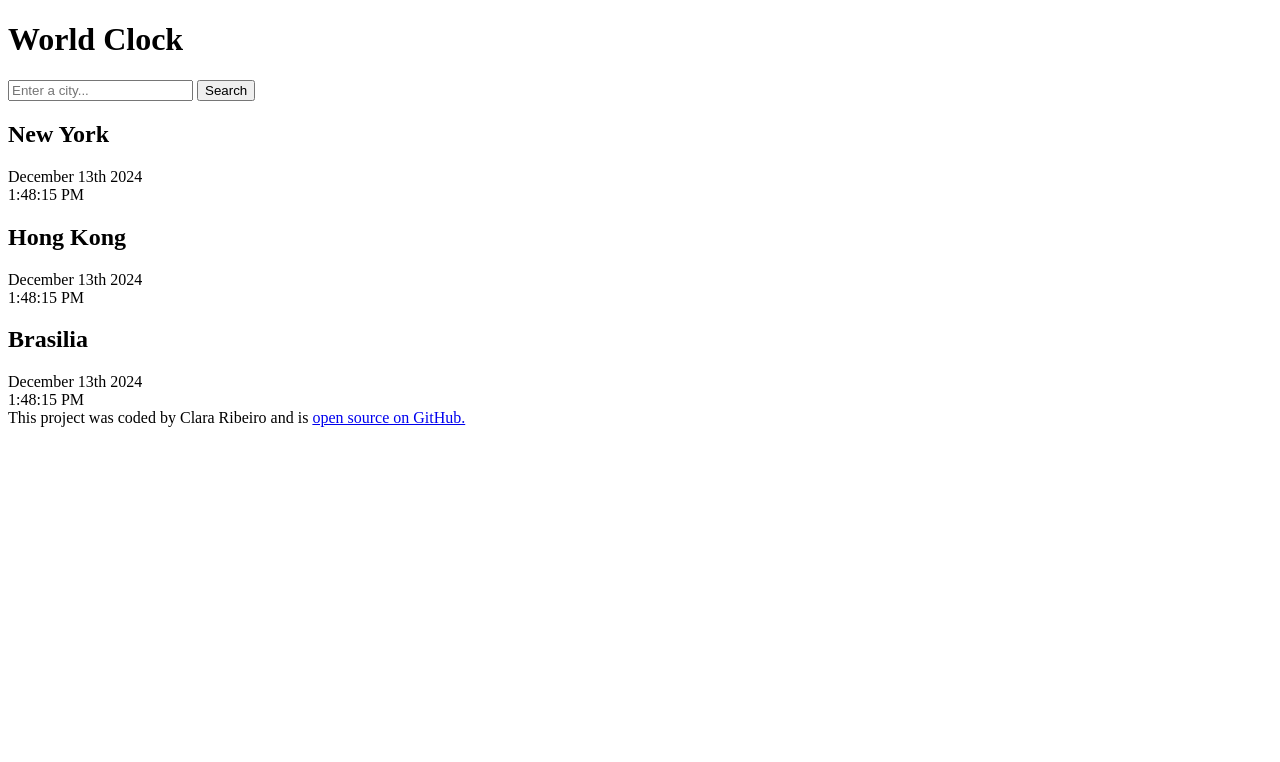
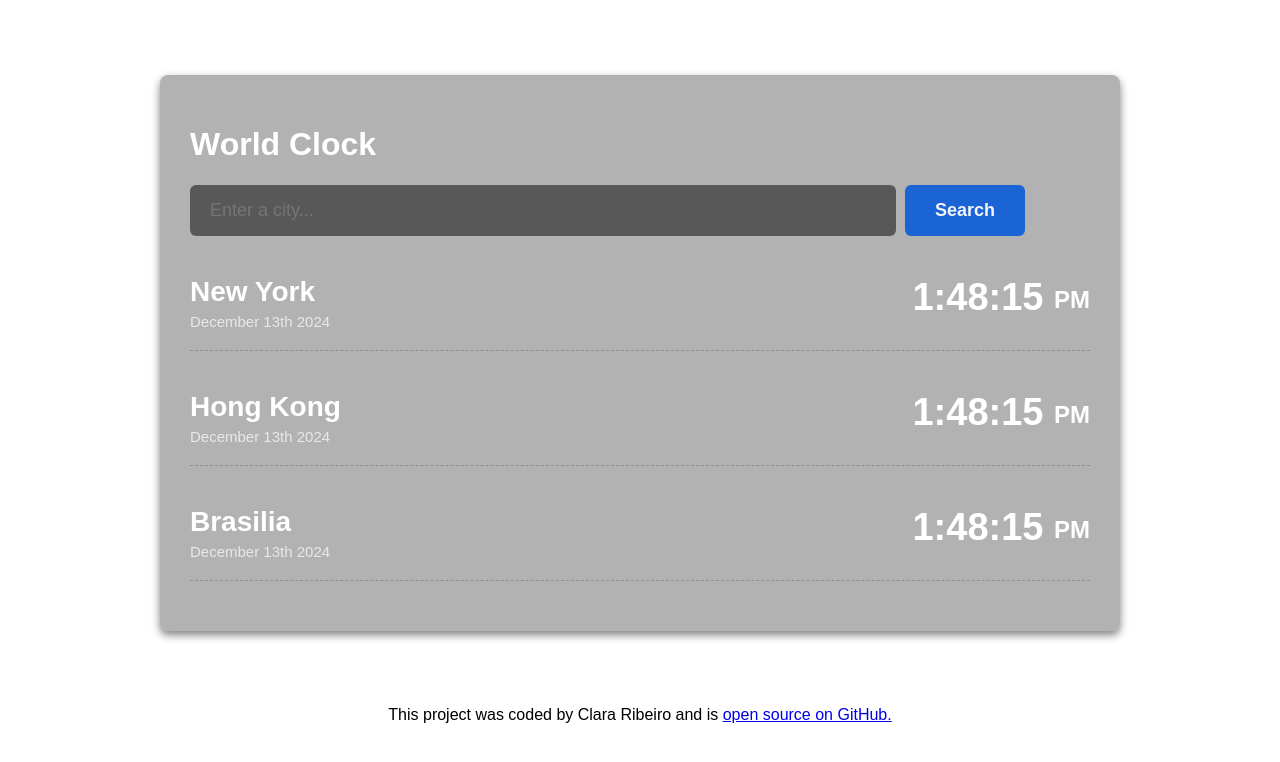
Before and after one commit to ribeiroclara/world-clock, a plain HTML site: page index.html in a window 1280 px wide. Drawn offline with Linux system fonts and the light colour scheme.

Commit message:
added basic css

```diff
--- a/index.html
+++ b/index.html
@@ -13,20 +13,27 @@
         <input type="search" placeholder="Enter a city..." required id="search-form-input" class="search-form-input" />
         <input type="submit" value="Search" class="search-form-button" />
     </form>
+
     <div class="city">
-        <h2>New York</h2>
-        <div class="date">December 13th 2024</div>
-        <div class="time">1:48:15 PM</div>
+    <div>
+      <h2>New York</h2>
+      <div class="date">December 13th 2024</div>
     </div>
-     <div class="city">
+      <div class="time">1:48:15 <small>PM</small></div>
+    </div>
+    <div class="city">
+    <div>
         <h2>Hong Kong</h2>
         <div class="date">December 13th 2024</div>
-        <div class="time">1:48:15 PM</div>
+    </div>
+        <div class="time">1:48:15 <small>PM</small></div>
     </div>
     <div class="city">
+    <div>
         <h2>Brasilia</h2>
         <div class="date">December 13th 2024</div>
-        <div class="time">1:48:15 PM</div>
+    </div>
+        <div class="time">1:48:15 <small>PM</small></div>
     </div>
 </div>
     <footer>This project was coded by Clara Ribeiro and is <a href="#" target="_blank"> open source on GitHub. </a>
--- a/src/style.css
+++ b/src/style.css
@@ -0,0 +1,76 @@
+body{
+    font-family: sans-serif;
+}
+
+.container {
+    position: center;
+    box-shadow: 0 4px 8px rgba(0, 0, 0, 0.5);
+    background-color: rgba(0, 0, 0, 0.3);
+    background-size: contain;
+    max-width: 900px;
+    margin: 75px auto;
+    border-radius: 8px;
+    padding: 30px 30px 30px 30px;
+    color: white;
+}
+
+.search-form-input {
+    background-color: rgba(0, 0, 0, 0.5);
+    border: none;
+    color: #f9f7fe;
+    border-radius: 6px;
+    width: 78.4%;
+    font-size: 18px;
+    padding: 15px 20px;
+}
+
+.search-form-button {
+    background: rgb(26, 100, 214);
+    padding: 15px 30px;
+    border: none;
+    border-radius: 6px;
+    color: whitesmoke;
+    font-size: 18px;
+    font-weight: bold;
+    margin-left: 5px;
+}
+
+.search-form-button:hover {
+    background: transparent;
+    color: #1a64d6;
+    border: 1px solid #1a64d6;
+}
+
+.city {
+    display: flex;
+    margin: 20px 0;
+    justify-content: space-between;
+    font-size: 20px;
+    padding: 20px 0;
+    border-bottom: 1px dashed rgba(0, 0, 0, 0.2);
+}
+
+h2 {
+    margin: 0 0 5px;
+    font-size: 28px;
+}
+
+.date {
+    opacity: 0.7;
+    font-size: 15px;
+}
+
+.time {
+    font-size: 38px;
+    font-weight: bold;
+}
+
+.time small {
+    font-size: 24px;
+    vertical-align: middle;
+    line-height: 36px;
+}
+
+footer {
+    text-align: center;
+}
```
Also changed, not shown: 1 other file.
